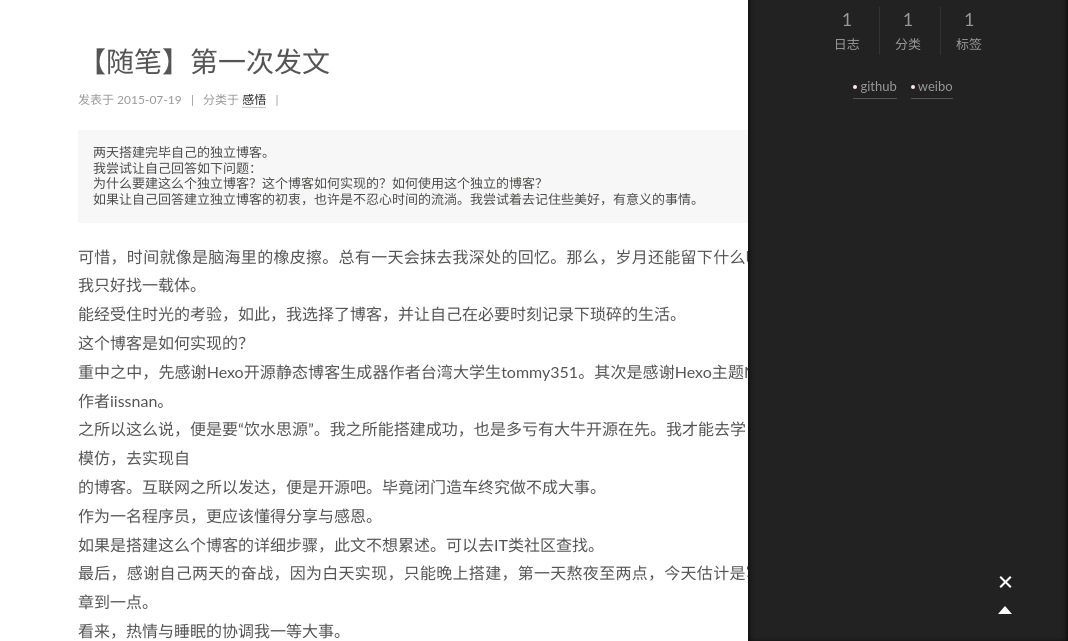
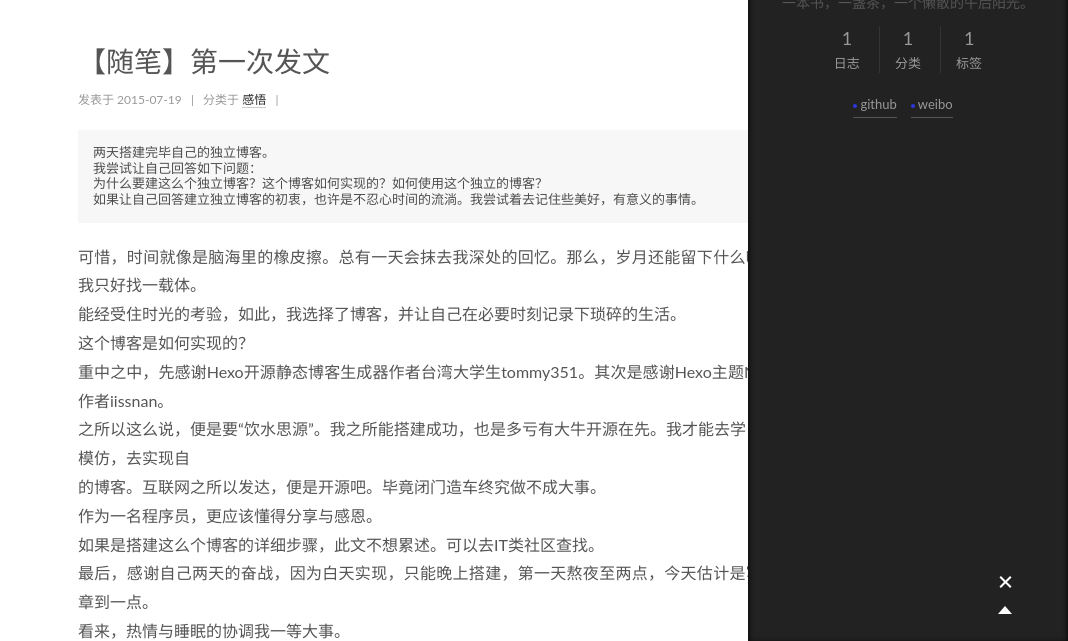
Before and after one commit to itox/itox.github.io, a plain HTML site: page index.html in a window 1280 px wide. Both pictures are taken after a click on the element 1217 px from the left and 742 px from the top of the page. Shown: the part 159-800 px from the top of the page, without its empty margins (212-1280 px from the left). Drawn offline with Linux system fonts and the light colour scheme; a script that the page names is missing.

Commit message:
Site updated: 2015-07-19 16:45:17

```diff
--- a/css/main.css
+++ b/css/main.css
@@ -1148,7 +1148,7 @@ body {
   width: 4px;
   height: 4px;
   border-radius: 50%;
-  background: #ffe3ff;
+  background: #2d37de;
 }
 .sidebar-nav {
   margin: 0;
```
Also changed, not shown: 2015/07/19/hello-world/index.html (line endings or trailing spaces), about/index.html (line endings or trailing spaces), archives/2015/07/index.html (line endings or trailing spaces), archives/2015/index.html (line endings or trailing spaces), archives/index.html (line endings or trailing spaces), categories/index.html (line endings or trailing spaces), categories/感悟/index.html (line endings or trailing spaces), images/avatar.jpg, images/avatar2.jpg (added), images/avatar3.jpg (added), index.html (line endings or trailing spaces), tags/index.html (line endings or trailing spaces), tags/随笔-感悟/index.html (line endings or trailing spaces).
